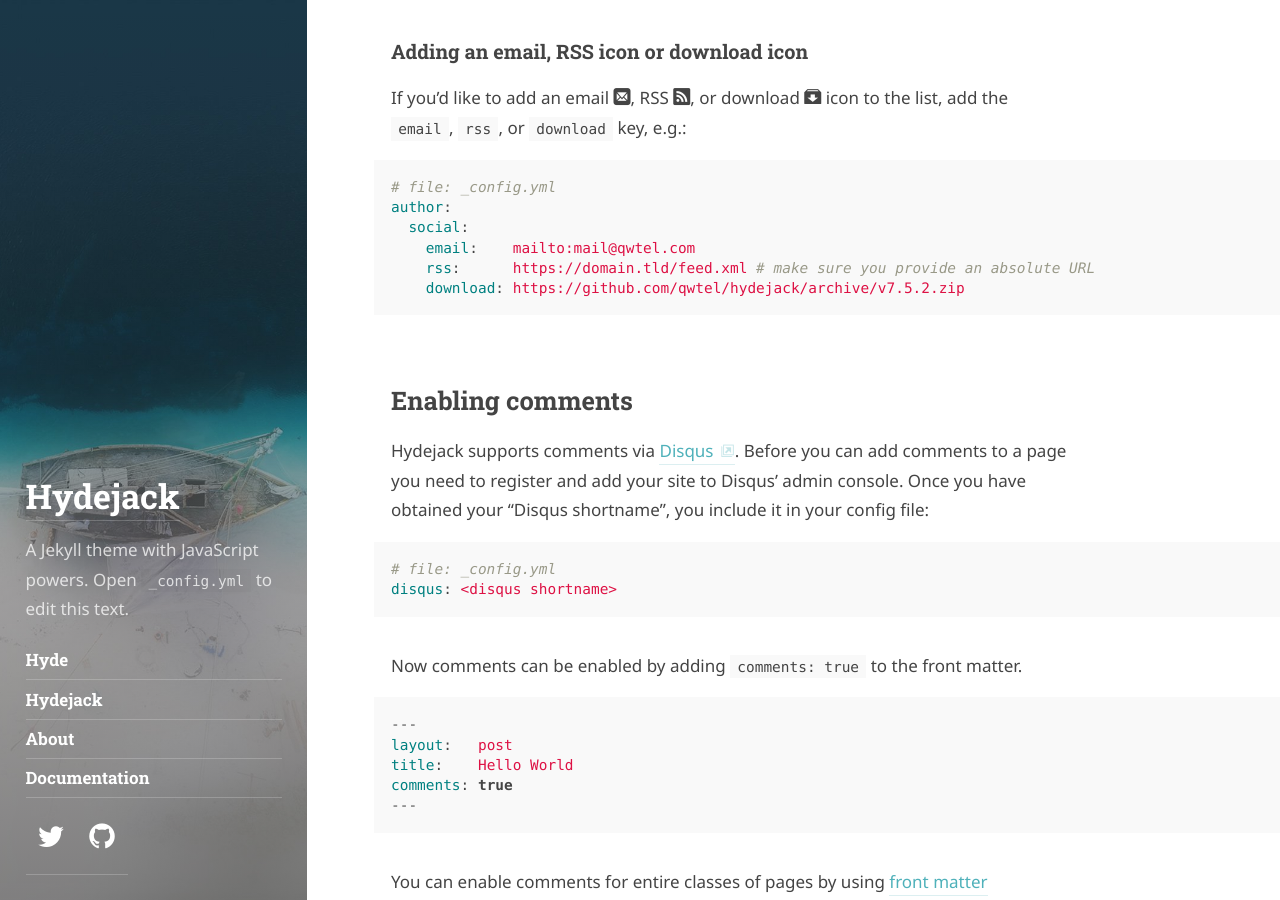
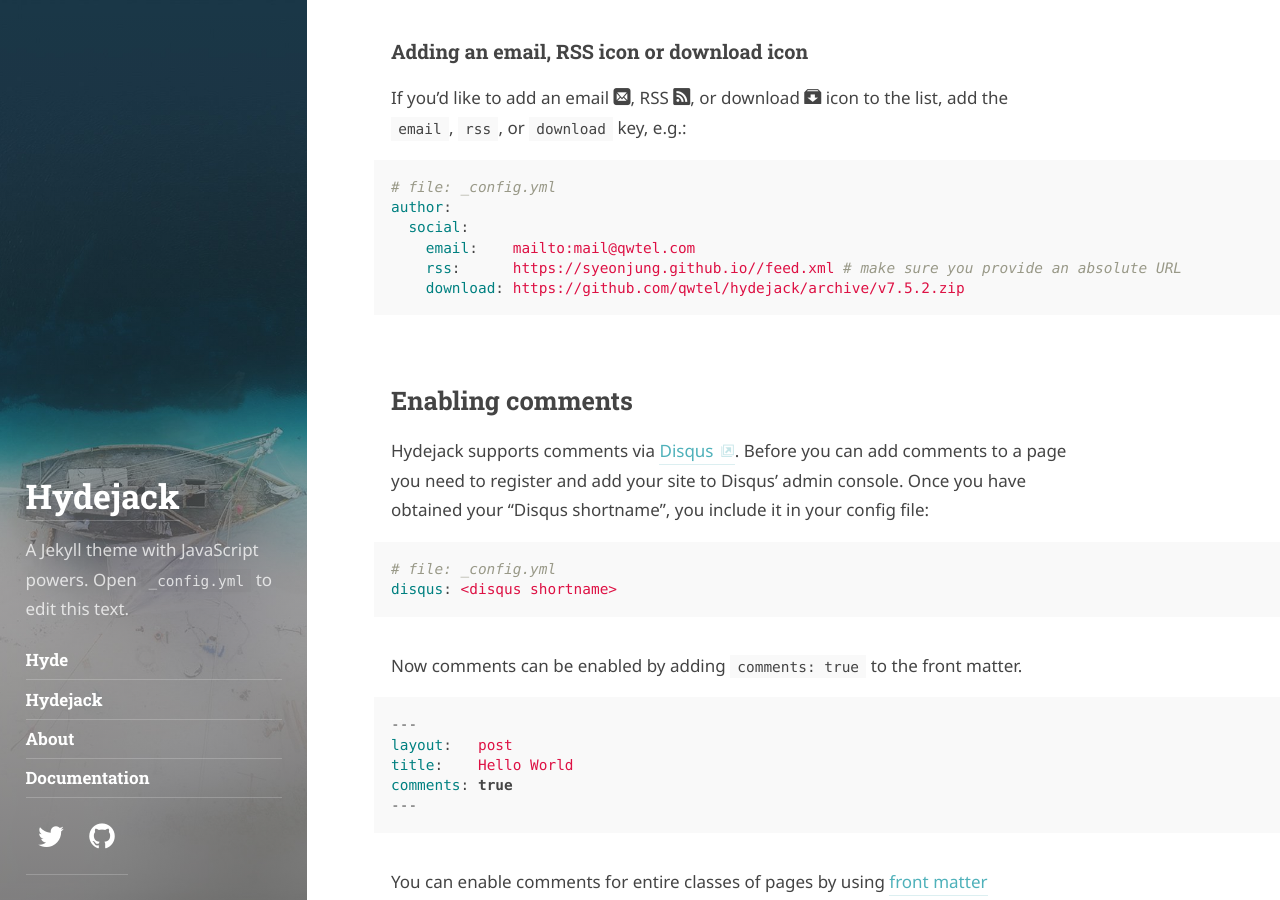
Before and after one commit to syeonjung/syeonjung.github.io, a Jekyll site: the page built from docs/7.5.2/config.md, in a window 1280 px wide and 900 px high, scrolled down 9999 px. Built offline with Jekyll 4.4.1, drawn with Linux system fonts in a browser that asks for light colours; some web fonts are replaced; some of the changed lines change nothing that is shown.

Commit message:
Update _config.yml

```diff
--- a/_config.yml
+++ b/_config.yml
@@ -4,7 +4,7 @@
 # IMPORTANT: Set the URL of your site.
 # Set to https://<username>.github.io when hosting on GitHub Pages
 # (unless you are using a custom domain).
-url:                   https://domain.tld
+url: https://syeonjung.github.io/
 
 # IMPORTANT: Set The "base URL" of your site.
 #
```
